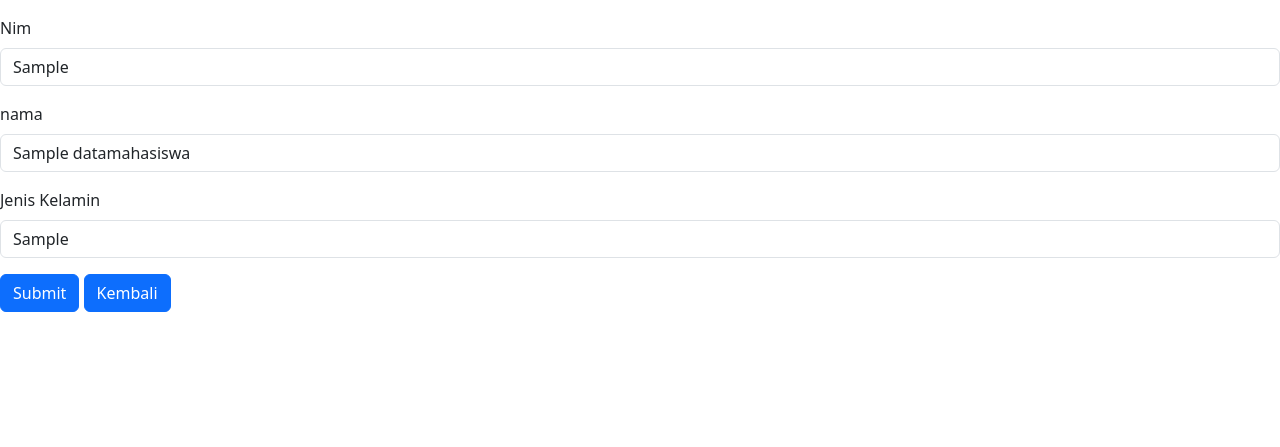
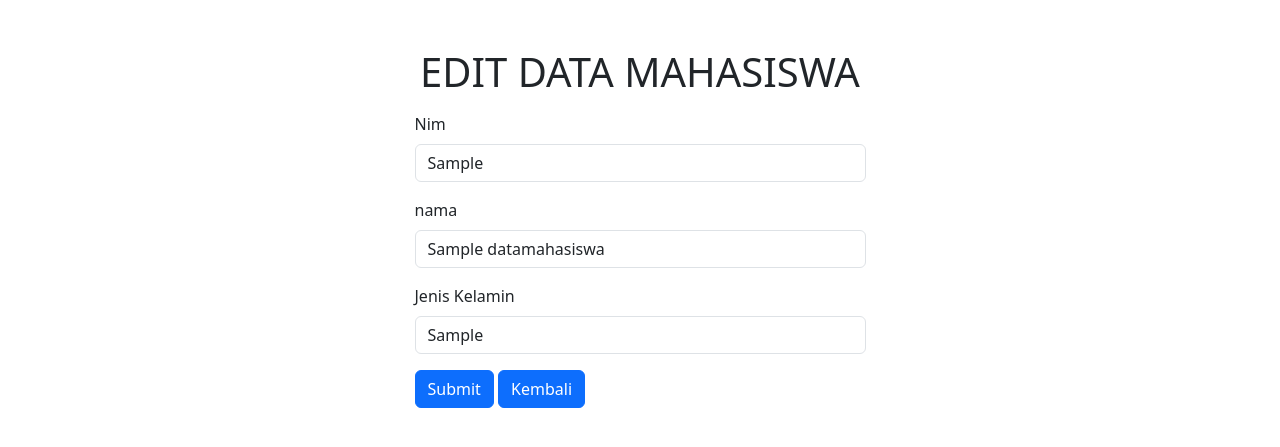
Before and after one commit to JohannesMRS/CRUD, a PHP site: page /mahasiswa/edit.php?id=1 in a window 1280 px wide. Shown: the top 447 px of the page. Run offline with PHP 8.4, Linux system fonts and the light colour scheme; tables that the repository leaves empty or names only in its code hold one stand-in row (values such as "Sample post").

Commit message:
penambahan on clikc di bagian edit dan hapus

```diff
--- a/dosen/indexDosen.php
+++ b/dosen/indexDosen.php
@@ -87,7 +87,7 @@
 				<td><?php echo $row['jk']; ?></td>
 
                 <td>
-                  <a href="edit.php?id=<?php echo $row['id']; ?>"><button type="button" class="btn btn-warning" data-bs-target="edit.php">-Edit-</button></a>
+                  <a href="edit.php?id=<?php echo $row['id']; ?>"><button type="button" class="btn btn-warning" onclick="return confirm('Apakah anda yakin ingin mengedit data ini?')">-Edit-</button></a>
                   <a href="hapus.php?id=<?php echo $row['id'];?>"><button type="button" class="btn btn-danger">-Hapus-</button></a>
                 </td>
 			</tr>
--- a/dosen/tambah.php
+++ b/dosen/tambah.php
@@ -6,8 +6,9 @@ use Dom\Mysql;
     $nip = $_POST['nip'];
     $nama = $_POST['nama'];
     $jk = $_POST['jk'];
+    $Alamat = $_POST['Alamat'];
 
-    mysqli_query($conn, "insert into datadosen values('$nip', '$nama', '$jk', '')");
+    mysqli_query($conn, "insert into datadosen values('$nip', '$nama', '$jk','','$Alamat')");
 
     header("location: indexDosen.php");
 
--- a/kelasmi3b.sql
+++ /dev/null
@@ -1,3 +0,0 @@
-Show databases;
-
-use kelasmi3b;
--- a/mahasiswa/edit.php
+++ b/mahasiswa/edit.php
@@ -16,7 +16,13 @@
   $data = mysqli_query($conn, "select * from datamahasiswa where id = '$id'");
   while($row=mysqli_fetch_array($data)){
 ?>
+<div class = "container">
+  <div class="row">
+    <div class="col col-md-5 mt-5 mx-auto">
+
+
 <form action="editAksi.php" method = "post" >
+  <h1 style="text-align: center;">EDIT DATA MAHASISWA</h1>
   <div class="mb-3 mt-3">
     <label for="nim" class="form-label">Nim</label>
     <input type="text" class="form-control" id="nim" placeholder="Masukkan NIM" name="nim" value = "<?php echo $row['nim']; ?>">
@@ -31,9 +37,11 @@
   </div>
   <button type="submit" class="btn btn-primary">Submit</button>
   <a href="index.php"><button type="submit" class="btn btn-primary">Kembali</button></a>
-  <input type="hidden" name = 'id' value = "<?php echo$row['id']; ?>" >
+  <input type="hidden" name = 'id' value = "<?php echo $row['id']; ?>" >
 </form>
-
+    </div>
+  </div>
+</div>
 <?php
   }
 ?>
```
Also changed, not shown: mahasiswa/index.php (+6 -2 lines), dosen/edit.php (line endings or trailing spaces).
